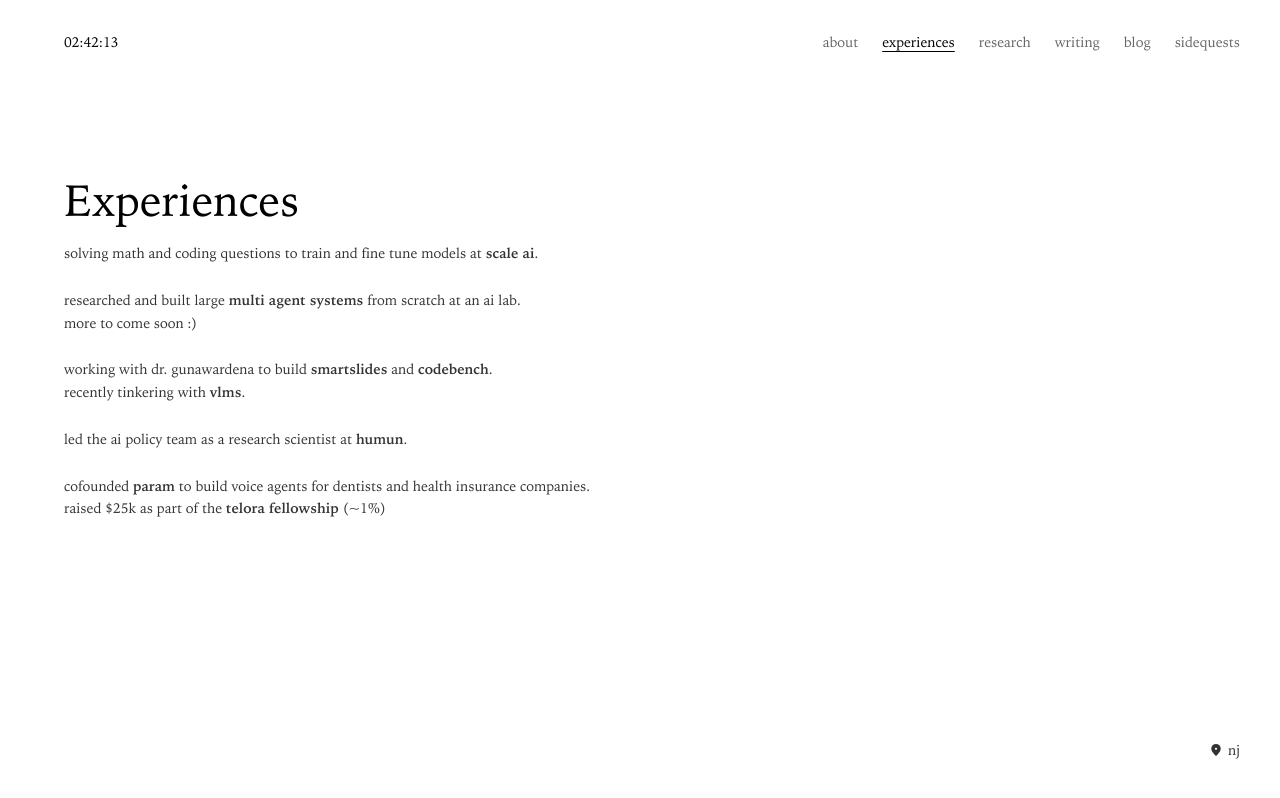
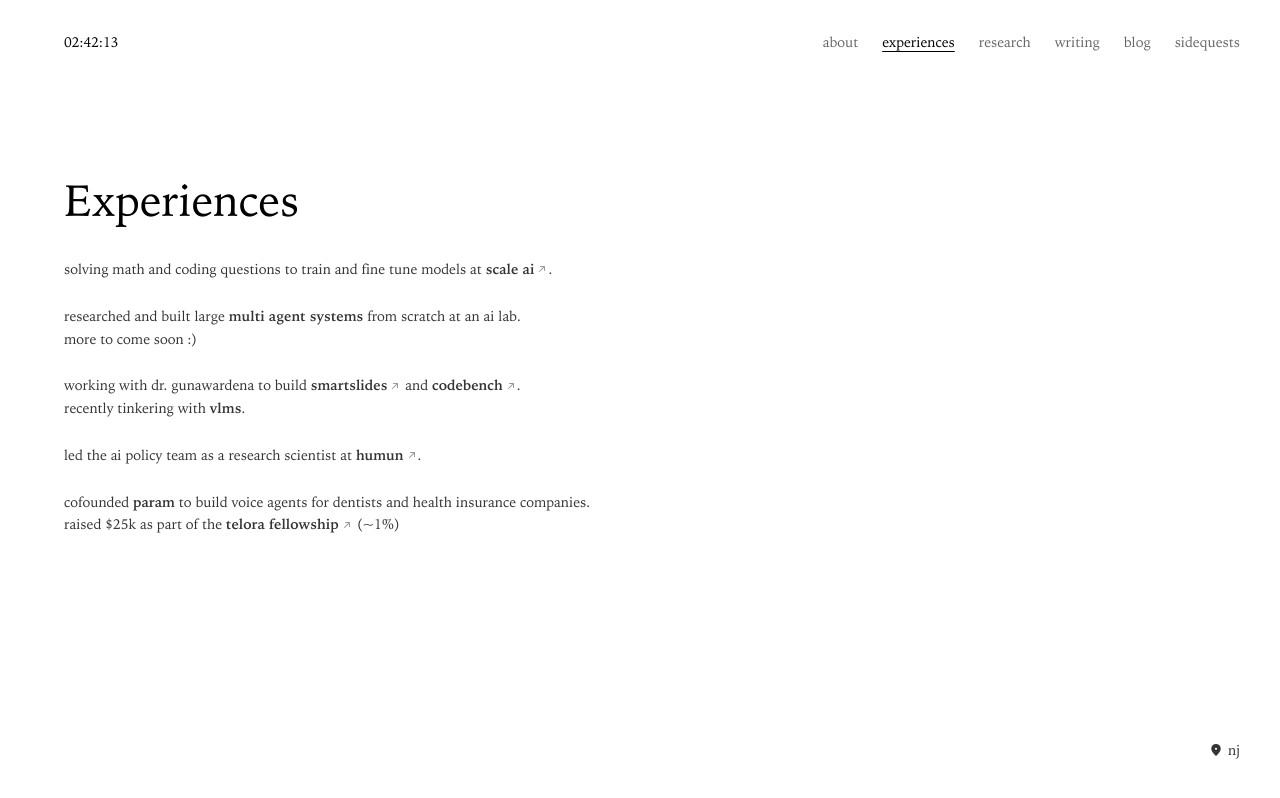
Before and after one commit to daivikk/daivik-site, a Next.js app: page /experiences in a window 1280 px wide. Built offline with nearby package versions, Linux system fonts and the light colour scheme.

Commit message:
added links and arrows across all pages

```diff
--- a/app/blog/page.tsx
+++ b/app/blog/page.tsx
@@ -36,16 +36,19 @@
 
       {/* Main content area */}
       <div className="pt-32 max-w-2xl">
-        <h1 className="text-[2.75rem] font-normal mb-2 text-black">
+        <h1 className="text-[2.75rem] font-normal mb-6 text-black">
           Blog
         </h1>
 
         <div className="flex flex-col gap-6 text-sm leading-relaxed text-[#333]">
           {blogPosts.map((post) => (
             <div key={post.slug}>
-              <Link href={`/blog/${post.slug}`} className="no-underline hover:opacity-70 transition-opacity">
-                <p className="mb-1">
+              <Link href={`/blog/${post.slug}`} className="no-underline hover:opacity-70 transition-opacity group">
+                <p className="mb-1 inline-flex items-center gap-0.5">
                   <strong>{post.title}</strong>
+                  <svg xmlns="http://www.w3.org/2000/svg" width="12" height="12" viewBox="0 0 24 24" className="text-[#999] transition-transform duration-300 ease-out group-hover:-translate-y-0.5">
+                    <path fill="currentColor" d="M18 7.05a1 1 0 0 0-1-1L9 6a1 1 0 0 0 0 2h5.56l-8.27 8.29a1 1 0 0 0 0 1.42a1 1 0 0 0 1.42 0L16 9.42V15a1 1 0 0 0 1 1a1 1 0 0 0 1-1Z"/>
+                  </svg>
                 </p>
                 <p className="text-xs text-[#666] mb-2">
                   {Array.isArray(post.author) ? post.author.join(', ') : post.author} · {post.date}
--- a/app/experiences/page.tsx
+++ b/app/experiences/page.tsx
@@ -3,13 +3,24 @@
 export default function Experiences() {
   return (
     <PageLayout>
-      <h1 className="text-[2.75rem] font-normal mb-2 text-black">
+      <h1 className="text-[2.75rem] font-normal mb-6 text-black">
         Experiences
       </h1>
 
       <div className="flex flex-col gap-6 text-sm leading-relaxed text-[#333]">
         <p>
-          solving math and coding questions to train and fine tune models at <strong>scale ai</strong>.
+          solving math and coding questions to train and fine tune models at{' '}
+          <a
+            href="https://scale.com/"
+            target="_blank"
+            rel="noopener noreferrer"
+            className="font-bold text-[#333] hover:text-black transition-colors no-underline inline-flex items-center gap-0.5 group"
+          >
+            scale ai
+            <svg xmlns="http://www.w3.org/2000/svg" width="12" height="12" viewBox="0 0 24 24" className="text-[#999] transition-transform duration-300 ease-out group-hover:-translate-y-0.5">
+              <path fill="currentColor" d="M18 7.05a1 1 0 0 0-1-1L9 6a1 1 0 0 0 0 2h5.56l-8.27 8.29a1 1 0 0 0 0 1.42a1 1 0 0 0 1.42 0L16 9.42V15a1 1 0 0 0 1 1a1 1 0 0 0 1-1Z"/>
+            </svg>
+          </a>.
         </p>
 
         <p>
@@ -17,15 +28,61 @@
         </p>
 
         <p>
-          working with dr. gunawardena to build <strong>smartslides</strong> and <strong>codebench</strong>. <br /> recently tinkering with <strong>vlms</strong>.
+          working with dr. gunawardena to build{' '}
+          <a
+            href="https://smartslides.org/"
+            target="_blank"
+            rel="noopener noreferrer"
+            className="font-bold text-[#333] hover:text-black transition-colors no-underline inline-flex items-center gap-0.5 group"
+          >
+            smartslides
+            <svg xmlns="http://www.w3.org/2000/svg" width="12" height="12" viewBox="0 0 24 24" className="text-[#999] transition-transform duration-300 ease-out group-hover:-translate-y-0.5">
+              <path fill="currentColor" d="M18 7.05a1 1 0 0 0-1-1L9 6a1 1 0 0 0 0 2h5.56l-8.27 8.29a1 1 0 0 0 0 1.42a1 1 0 0 0 1.42 0L16 9.42V15a1 1 0 0 0 1 1a1 1 0 0 0 1-1Z"/>
+            </svg>
+          </a>{' '}
+          and{' '}
+          <a
+            href="https://codebench.cs.rutgers.edu/"
+            target="_blank"
+            rel="noopener noreferrer"
+            className="font-bold text-[#333] hover:text-black transition-colors no-underline inline-flex items-center gap-0.5 group"
+          >
+            codebench
+            <svg xmlns="http://www.w3.org/2000/svg" width="12" height="12" viewBox="0 0 24 24" className="text-[#999] transition-transform duration-300 ease-out group-hover:-translate-y-0.5">
+              <path fill="currentColor" d="M18 7.05a1 1 0 0 0-1-1L9 6a1 1 0 0 0 0 2h5.56l-8.27 8.29a1 1 0 0 0 0 1.42a1 1 0 0 0 1.42 0L16 9.42V15a1 1 0 0 0 1 1a1 1 0 0 0 1-1Z"/>
+            </svg>
+          </a>. <br /> recently tinkering with <strong>vlms</strong>.
         </p>
 
         <p>
-          led the ai policy team as a research scientist at <strong>humun</strong>.
+          led the ai policy team as a research scientist at{' '}
+          <a
+            href="https://humun.org/"
+            target="_blank"
+            rel="noopener noreferrer"
+            className="font-bold text-[#333] hover:text-black transition-colors no-underline inline-flex items-center gap-0.5 group"
+          >
+            humun
+            <svg xmlns="http://www.w3.org/2000/svg" width="12" height="12" viewBox="0 0 24 24" className="text-[#999] transition-transform duration-300 ease-out group-hover:-translate-y-0.5">
+              <path fill="currentColor" d="M18 7.05a1 1 0 0 0-1-1L9 6a1 1 0 0 0 0 2h5.56l-8.27 8.29a1 1 0 0 0 0 1.42a1 1 0 0 0 1.42 0L16 9.42V15a1 1 0 0 0 1 1a1 1 0 0 0 1-1Z"/>
+            </svg>
+          </a>.
         </p>
 
         <p>
-          cofounded <strong>param</strong> to build voice agents for dentists and health insurance companies. <br /> raised $25k as part of the <strong>telora fellowship</strong> (~1%)
+          cofounded <strong>param</strong> to build voice agents for dentists and health insurance companies. <br /> raised $25k as part of the{' '}
+          <a
+            href="https://telora.com/"
+            target="_blank"
+            rel="noopener noreferrer"
+            className="font-bold text-[#333] hover:text-black transition-colors no-underline inline-flex items-center gap-0.5 group"
+          >
+            telora fellowship
+            <svg xmlns="http://www.w3.org/2000/svg" width="12" height="12" viewBox="0 0 24 24" className="text-[#999] transition-transform duration-300 ease-out group-hover:-translate-y-0.5">
+              <path fill="currentColor" d="M18 7.05a1 1 0 0 0-1-1L9 6a1 1 0 0 0 0 2h5.56l-8.27 8.29a1 1 0 0 0 0 1.42a1 1 0 0 0 1.42 0L16 9.42V15a1 1 0 0 0 1 1a1 1 0 0 0 1-1Z"/>
+            </svg>
+          </a>{' '}
+          (~1%)
         </p>
       </div>
     </PageLayout>
--- a/app/page.tsx
+++ b/app/page.tsx
@@ -83,7 +83,7 @@
               </svg>
             </a>
             <a
-              href="https://x.com/daivikpatel"
+              href="https://x.com/daivikpatell"
               target="_blank"
               rel="noopener noreferrer"
               className="text-sm text-[#333] hover:text-black transition-colors flex items-center gap-1 no-underline group"
@@ -94,7 +94,7 @@
               </svg>
             </a>
             <a
-              href="https://instagram.com/daivikpatel"
+              href="https://www.instagram.com/daivikpatel_/"
               target="_blank"
               rel="noopener noreferrer"
               className="text-sm text-[#333] hover:text-black transition-colors flex items-center gap-1 no-underline group"
--- a/app/sidequests/page.tsx
+++ b/app/sidequests/page.tsx
@@ -3,7 +3,7 @@
 export default function Sidequests() {
   return (
     <PageLayout>
-      <h1 className="text-[2.75rem] font-normal mb-2 text-black">
+      <h1 className="text-[2.75rem] font-normal mb-6 text-black">
         Sidequests
       </h1>
 
@@ -19,19 +19,14 @@
         </p>
 
         <p>
-          <strong>grossman innovation prize</strong><br />
-          <em>awarded $50k for the best research in the school of arts and sciences. </em>
-        </p>
-
-        <p>
           <strong>notable projects</strong><br />
           <em>built passionfruit, a personality test taken by <strong>270,000+</strong> people<br />
           built piggybank, a stock analysis discord bot with <strong>32,000+</strong> active users</em>
         </p>
 
         <p>
-          <strong>sustainability work</strong><br />
-          <em>i began advocating for environmental awareness in high school and wrote a handbook that was adopted by my township's school system. also am vegetarian :).</em>
+          <strong>grossman innovation prize</strong><br />
+          <em>awarded $50k for the best research in the school of arts and sciences. </em>
         </p>
       </div>
     </PageLayout>
```
Also changed, not shown: app/research/page.tsx (+45 -5 lines), app/writing/page.tsx (+45 -5 lines).
